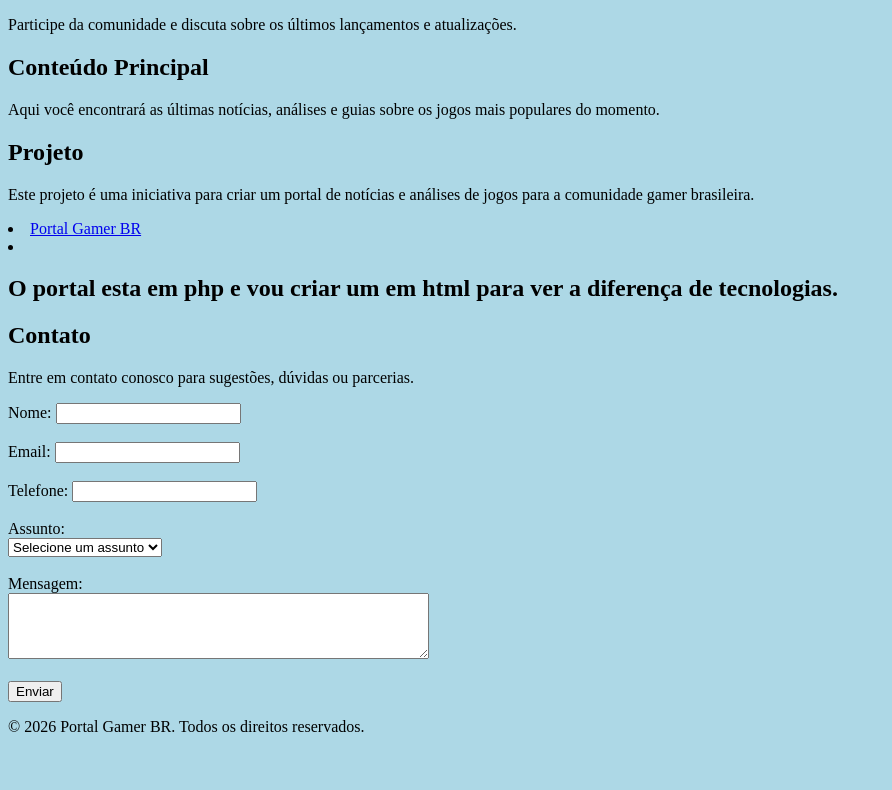
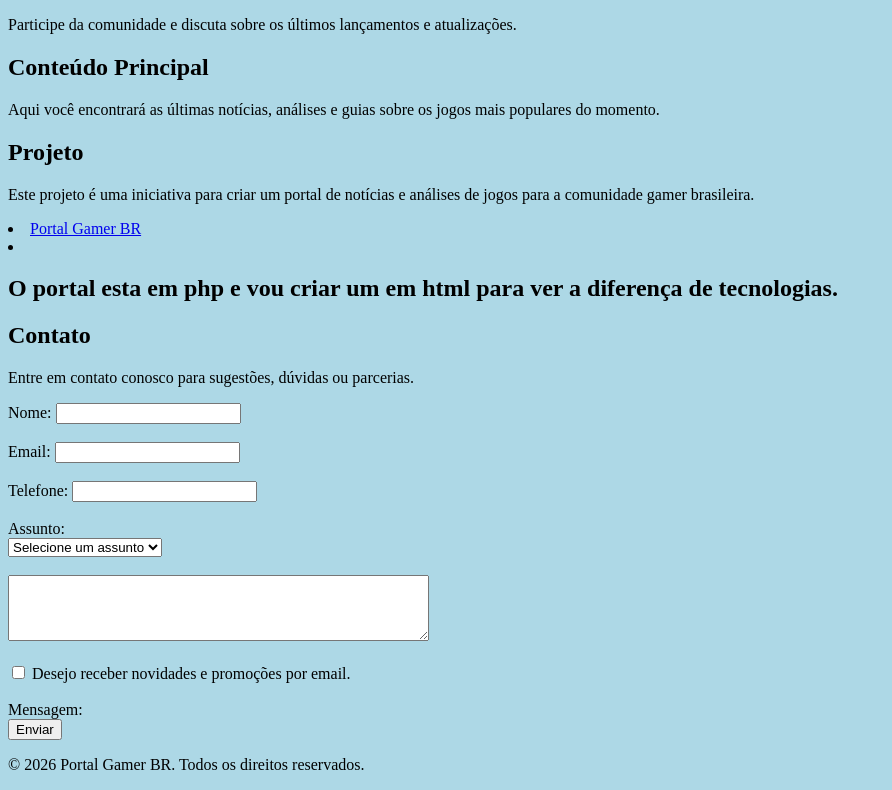
Before and after one commit to andersonvam/siteteste, a plain HTML site: page index.html in a window 1280 px wide. Shown: the part 1196-1986 px from the top of the page, without its empty margins (0-892 px from the left). Before the commit the page ends 1948 px from the top, so only its background shows below. Drawn offline with Linux system fonts and the light colour scheme.

Commit message:
atualizar 2

```diff
--- a/index.html
+++ b/index.html
@@ -95,9 +95,11 @@
                     <option value="parceria">Parceria</option>
                 </select><br><br>
             </section>
+                   <textarea id="mensagem" name="mensagem" rows="4" cols="50" required></textarea><br><br>
+                    <input type="checkbox" id="newsletter" name="newsletter">
+            <label for="newsletter">Desejo receber novidades e promoções por email.</label><br><br>
             <label for="mensagem">Mensagem:</label><br>
-            <textarea id="mensagem" name="mensagem" rows="4" cols="50" required></textarea><br><br>
-            <input type="submit" value="Enviar">
+                   <input type="submit" value="Enviar">
         </form>
         <footer>
             <p>&copy; 2026 Portal Gamer BR. Todos os direitos reservados.</p>
```
